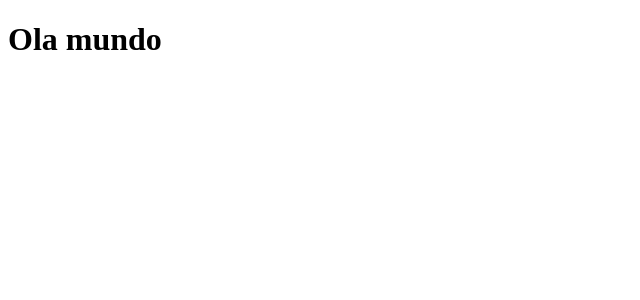
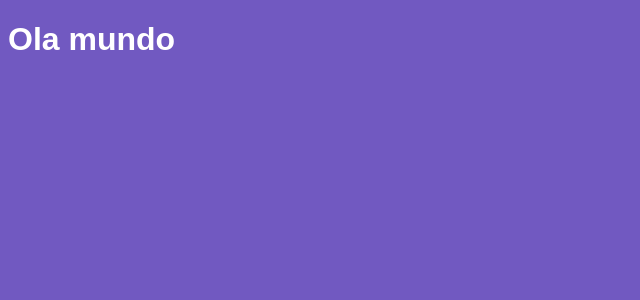
Before and after one commit to brenodev/AMBIENTE_ESTUDO, a React app in the folder introducao_ao_reactJS/modulo04/: page / in a window 1280 px wide. Shown: the top 300 px of the page, without its empty margins (0-640 px from the left). Built offline with nearby package versions, Linux system fonts and the light colour scheme.

Commit message:
aplicando loaders de css e carregamento de url

```diff
--- a/introducao_ao_reactJS/modulo04/package.json
+++ b/introducao_ao_reactJS/modulo04/package.json
@@ -4,7 +4,8 @@
   "main": "index.js",
   "license": "MIT",
   "scripts": {
-    "build": "webpack --mode development"
+    "start": "webpack-dev-server --open -d --hot --config webpack.config.js --watch --mode development",
+    "build": "webpack --mode production"
   },
   "devDependencies": {
     "@babel/core": "^7.7.7",
@@ -14,7 +15,8 @@
     "css-loader": "^3.4.0",
     "style-loader": "^1.1.1",
     "webpack": "^4.41.4",
-    "webpack-cli": "^3.3.10"
+    "webpack-cli": "^3.3.10",
+    "webpack-dev-server": "^3.10.1"
   },
   "dependencies": {
     "react": "^16.12.0",
--- /dev/null
+++ b/introducao_ao_reactJS/modulo04/src/App.css
@@ -0,0 +1,5 @@
+body {
+  background: #7159c1;
+  color: #fff;
+  font-family: Arial, Helvetica, sans-serif;
+}
--- a/introducao_ao_reactJS/modulo04/src/App.js
+++ b/introducao_ao_reactJS/modulo04/src/App.js
@@ -1,4 +1,6 @@
 import React from 'react'
-export default function App() {
+import './App.css'
+
+export default function App () {
   return <h1>Ola mundo</h1>
 }
--- a/introducao_ao_reactJS/modulo04/webpack.config.js
+++ b/introducao_ao_reactJS/modulo04/webpack.config.js
@@ -5,6 +5,11 @@ module.exports = {
   output: {
     path: path.resolve(__dirname, 'public'),
     filename: 'bundle.js'
+  },
+  devServer: {
+    contentBase: path.resolve(__dirname, 'public'),
+    open: true,
+    port: 3333
   },
   module: {
     rules: [
@@ -14,6 +19,10 @@ module.exports = {
         use: {
           loader: 'babel-loader'
         }
+      },
+      {
+        test: /\.css$/,
+        use: [{ loader: 'style-loader' }, { loader: 'css-loader' }]
       }
     ]
   }
```
